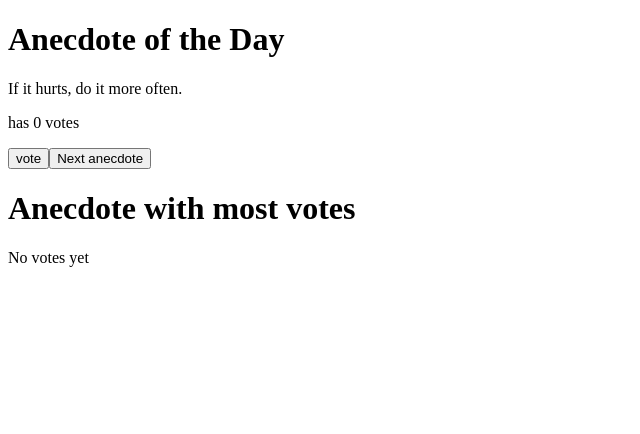
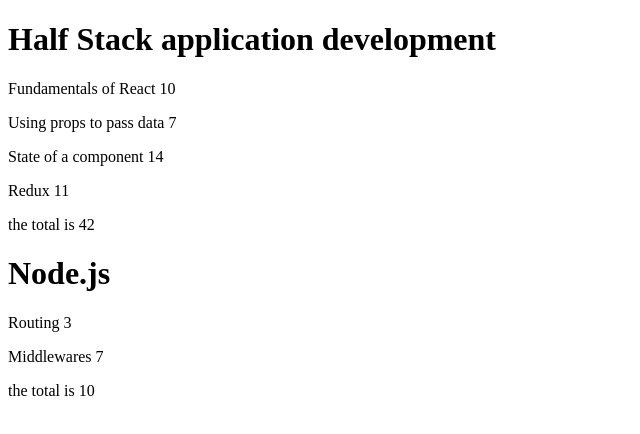
Before and after one commit to MehtabS3/full-stack, a React (Vite) app in the folder part1/: page / in a window 1280 px wide. Shown: the top 434 px of the page, without its empty margins (0-640 px from the left). Built offline with nearby package versions, Linux system fonts and the light colour scheme.

Commit message:
mapping array

```diff
--- /dev/null
+++ b/part1/src/App4.jsx
@@ -0,0 +1,56 @@
+import Course from "./app/Course";
+
+const App = () => {
+  const courses = [
+    {
+      name: "Half Stack application development",
+      id: 1,
+      parts: [
+        {
+          name: "Fundamentals of React",
+          exercises: 10,
+          id: 1,
+        },
+        {
+          name: "Using props to pass data",
+          exercises: 7,
+          id: 2,
+        },
+        {
+          name: "State of a component",
+          exercises: 14,
+          id: 3,
+        },
+        {
+          name: "Redux",
+          exercises: 11,
+          id: 4,
+        },
+      ],
+    },
+    {
+      name: "Node.js",
+      id: 2,
+      parts: [
+        {
+          name: "Routing",
+          exercises: 3,
+          id: 1,
+        },
+        {
+          name: "Middlewares",
+          exercises: 7,
+          id: 2,
+        },
+      ],
+    },
+  ];
+
+  return (
+    <div>
+      <Course courses={courses} />
+    </div>
+  );
+};
+
+export default App;
--- /dev/null
+++ b/part1/src/app/Content.jsx
@@ -0,0 +1,12 @@
+import Part from "./Part";
+const Content = ({ parts }) => {
+  return (
+    <div>
+      {parts.map((part) => (
+        <Part key={part.id} name={part.name} exercise={part.exercises} />
+      ))}
+    </div>
+  );
+};
+
+export default Content;
--- /dev/null
+++ b/part1/src/app/Course.jsx
@@ -0,0 +1,19 @@
+import Content from "./Content";
+import Header from "./Header";
+import Total from "./Total";
+
+const Courses = ({ courses }) => {
+  return (
+    <div>
+      {courses.map((course) => (
+        <div key={course.id}>
+          <Header course={course.name} />
+          <Content parts={course.parts} />
+          <Total parts={course.parts} />
+        </div>
+      ))}
+    </div>
+  );
+};
+
+export default Courses;
--- /dev/null
+++ b/part1/src/app/Header.jsx
@@ -0,0 +1,5 @@
+const Header = ({ course }) => {
+  return <h1>{course}</h1>;
+};
+
+export default Header;
--- /dev/null
+++ b/part1/src/app/Part.jsx
@@ -0,0 +1,9 @@
+const Part = ({ name, exercise }) => {
+  return (
+    <p>
+      {name} {exercise}
+    </p>
+  );
+};
+
+export default Part;
--- /dev/null
+++ b/part1/src/app/Total.jsx
@@ -0,0 +1,6 @@
+const Total = ({ parts }) => {
+  let total = parts.reduce((sum, part) => sum + part.exercises, 0);
+  return <p>the total is {total}</p>;
+};
+
+export default Total;
--- /dev/null
+++ b/part1/src/components/Note.jsx
@@ -0,0 +1,4 @@
+const Note = ({ note }) => {
+  return <li>{note.content}</li>;
+};
+export default Note;
--- a/part1/src/main.jsx
+++ b/part1/src/main.jsx
@@ -1,3 +1,3 @@
 import ReactDOM from "react-dom/client";
-import App2 from "./App2";
-ReactDOM.createRoot(document.getElementById("root")).render(<App2 />);
+import App from "./App4";
+ReactDOM.createRoot(document.getElementById("root")).render(<App />);
```
Also changed, not shown: part1/src/App3.jsx (added, +15 -0 lines).
